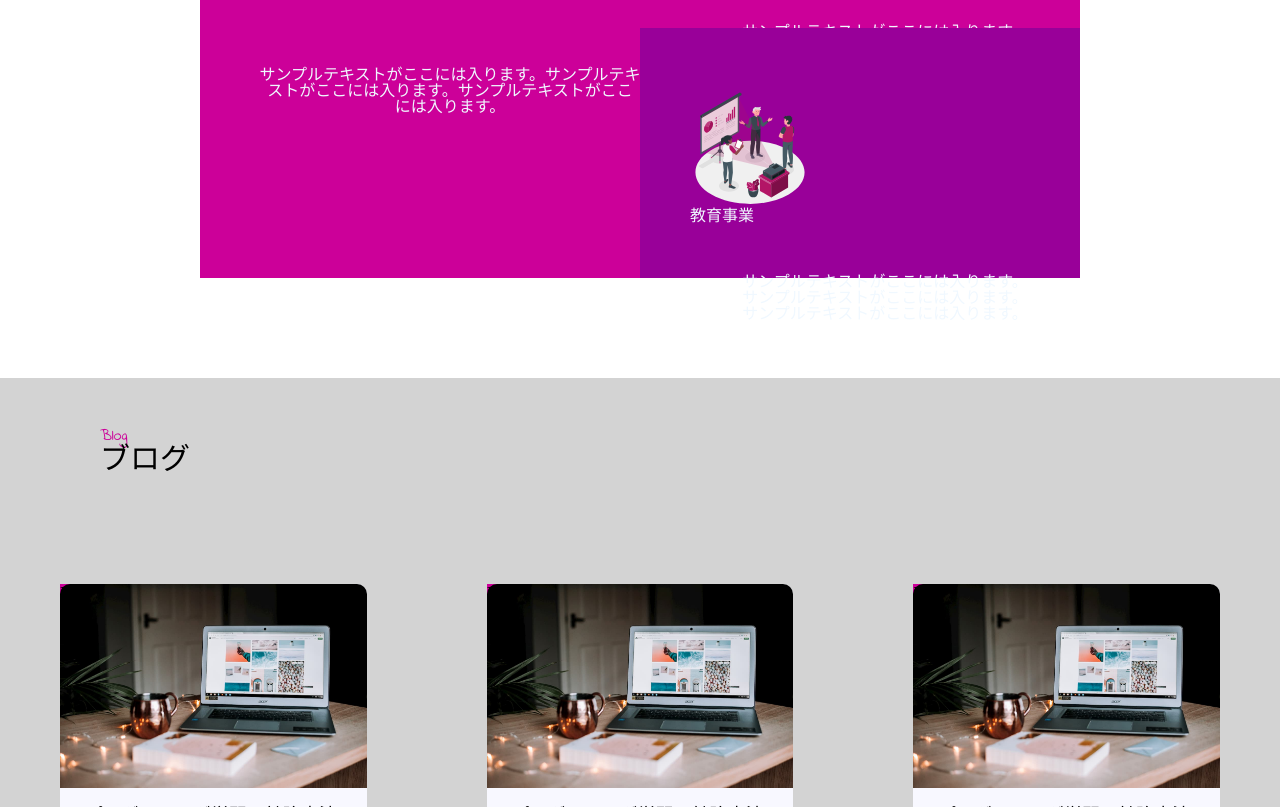
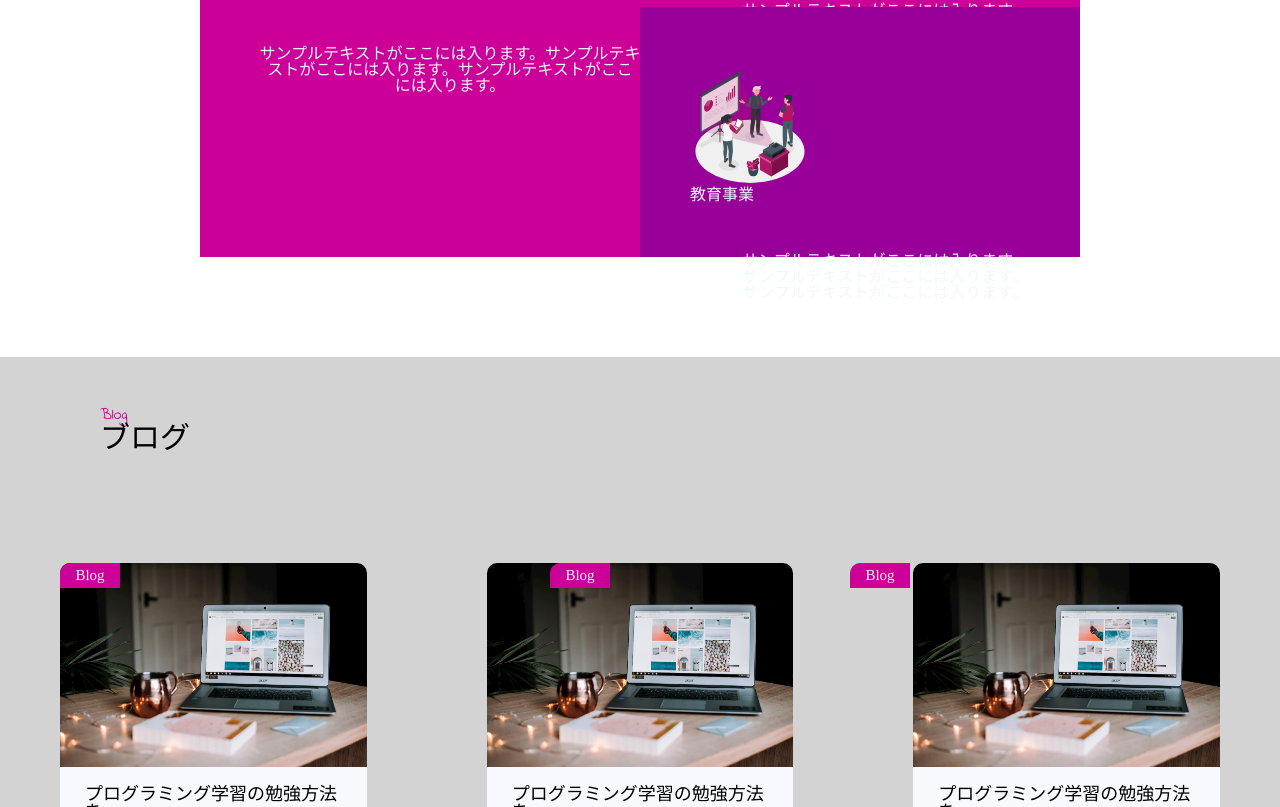
Before and after one commit to yuzu-anzu/20230603_nakai_lp, a plain HTML site: page index.html in a window 1280 px wide. Shown: the part 1993-2800 px from the top of the page. Drawn offline with Linux system fonts and the light colour scheme.

Commit message:
よろしくお願い致します

```diff
--- a/css/style.css
+++ b/css/style.css
@@ -15,11 +15,11 @@
 }
 
 .header-img {
-    display: block;
+    text-align: right;
 }
 
 .header-img img {
-    width: 800px;
+    width: 60%;
     display: flex;
     padding-bottom: 100px;
     margin-left: auto;
@@ -282,6 +282,7 @@ li {
 
 .content {
     background-color: lightgray;
+    padding-bottom: 50px;
 }
 
 .content-blog {
@@ -309,13 +310,49 @@ li {
     margin: 60px;
     background-color: ghostwhite;
     border-radius: 10px 10px;
+
 }
 
 .blog-card-content {
     background-color: #CC0099;
-    font-size: 20px;
-    display: inline-block;
+    font-size: 15px;
+    width: 60px;
+    height: 20px;
+    padding-top: 5px;
+    border-top-left-radius: 10px;
+    text-align: center;
+    color: ghostwhite;
     position: absolute;
+    left: 60px;
+}
+
+.blog-card-content-center {
+    background-color: #CC0099;
+    font-size: 15px;
+    width: 60px;
+    height: 20px;
+    padding-top: 5px;
+    border-top-left-radius: 10px;
+    text-align: center;
+    color: ghostwhite;
+    position: absolute;
+    left: 550px;
+    z-index: 1;
+}
+
+.blog-card-content-right {
+    background-color: #CC0099;
+    font-size: 15px;
+    width: 60px;
+    height: 20px;
+    padding-top: 5px;
+    border-top-left-radius: 10px;
+    text-align: center;
+    color: ghostwhite;
+    position: absolute;
+    right: 370px;
+    z-index: 1;
+    }
 }
 
 .card-img {
@@ -464,16 +501,16 @@ li {
 }
 
 .practoce-center {
-    position: absolute;
-    height: 50px;
+    width: 300px;
+    height: 40px;
     border-right: solid 2px #990099;
-    margin-left: 750px;
-    margin-bottom: 200px;
+    margin-left: 440px;
+    margin-bottom: 50px;
 }
 
 .bottom-practoce__btn {
     text-align: center;
-    padding-top: 200px;
+    height: 100px;
 }
 
 .mail-btn {
--- a/index.html
+++ b/index.html
@@ -136,7 +136,7 @@
                     </div>
                 </div>
                 <div class="card">
-                    <div class="blog-card-content">Blog</div>
+                    <div class="blog-card-content-center">Blog</div>
                     <div class="card-img">
                         <img src="./img/blog__first.jpg" alt="">
                     </div>
@@ -149,7 +149,7 @@
                     </div>
                 </div>
                 <div class="card">
-                    <div class="blog-card-content">Blog</div>
+                    <div class="blog-card-content-right">Blog</div>
                     <div class="card-img">
                         <img src="./img/blog__first.jpg" alt="">
                     </div>
```
